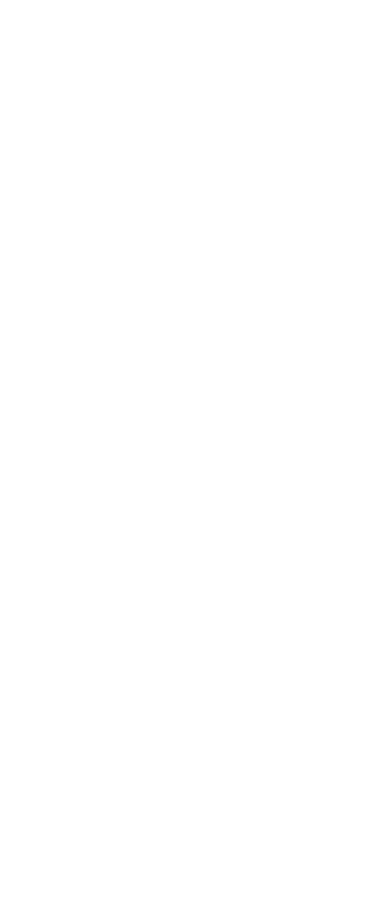
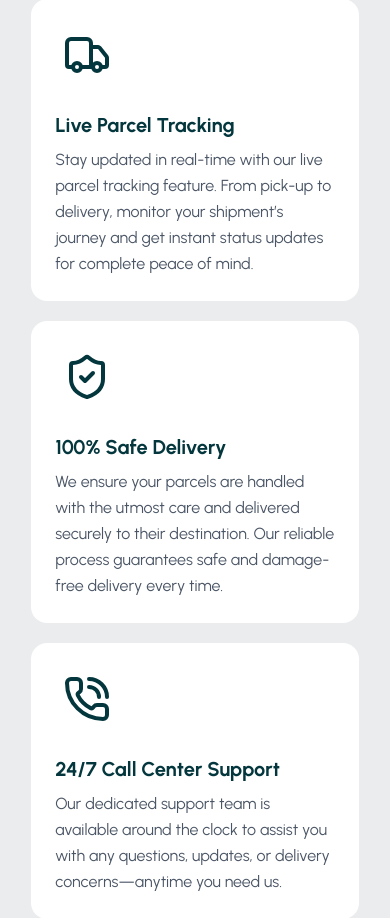
Before and after one commit to obaidullah-miazi-dev/ZapShift-web, a React (Vite) app: page / in a window 390 px wide. Shown: the part 5023-5941 px from the top of the page. Before the commit the page ends 4832 px from the top, so only its background shows below. Built offline with nearby package versions, Linux system fonts and the light colour scheme.

Commit message:
added features section with card

```diff
--- a/src/Pages/Home.jsx
+++ b/src/Pages/Home.jsx
@@ -3,6 +3,7 @@
 import HowItWorks from '../components/HowItWorks';
 import OurService from '../components/OurService';
 import Brands from '../components/Brands';
+import FeaturesSection from '../components/FeaturesSection';
 
 const Home = () => {
     return (
@@ -11,6 +12,7 @@
             <HowItWorks />
             <OurService />
             <Brands />
+            <FeaturesSection />
         </>
     );
 };
--- /dev/null
+++ b/src/components/FeatureCard.jsx
@@ -0,0 +1,28 @@
+// src/components/FeatureCard.jsx
+import React from "react";
+import CircleIcon from "./CircleIcon";
+
+const FeatureCard = ({ icon, title, description }) => {
+  return (
+    <div className="bg-white rounded-2xl p-6 md:p-8 flex flex-col md:flex-row items-start gap-6 hover:shadow-lg transition-shadow">
+      {/* Icon + Circle arrow */}
+      <div className="shrink-0">
+        <div className="w-16 h-16 md:w-20 md:h-20 flex items-center justify-center text-second">
+          {icon}
+        </div>
+      </div>
+
+      {/* Text */}
+      <div className="flex-1">
+        <h4 className="font-bold text-second text-xl md:text-2xl mb-2">
+          {title}
+        </h4>
+        <p className="text-gray-600 leading-relaxed">
+          {description}
+        </p>
+      </div>
+    </div>
+  );
+};
+
+export default FeatureCard;
--- /dev/null
+++ b/src/components/FeaturesSection.jsx
@@ -0,0 +1,52 @@
+// src/components/FeaturesSection.jsx
+import React from "react";
+import Container from "./Container";
+import FeatureCard from "./FeatureCard";
+
+import {
+  Truck,
+  ShieldCheck,
+  PhoneCall,
+} from "lucide-react";
+
+const FeaturesSection = () => {
+  const features = [
+    {
+      icon:<Truck size={48} />,
+      title: "Live Parcel Tracking",
+      description:
+        "Stay updated in real-time with our live parcel tracking feature. From pick-up to delivery, monitor your shipment’s journey and get instant status updates for complete peace of mind.",
+    },
+    {
+      icon: <ShieldCheck size={48} />,
+      title: "100% Safe Delivery",
+      description:
+        "We ensure your parcels are handled with the utmost care and delivered securely to their destination. Our reliable process guarantees safe and damage-free delivery every time.",
+    },
+    {
+      icon: <PhoneCall size={48} />,
+      title: "24/7 Call Center Support",
+      description:
+        "Our dedicated support team is available around the clock to assist you with any questions, updates, or delivery concerns—anytime you need us.",
+    },
+  ];
+
+  return (
+    <section className="w-11/12 mx-auto  mt-32">
+      <Container>
+        <div className="space-y-5 border-y-2 border-dashed border-gray-400 py-20 ">
+          {features.map((feat, idx) => (
+            <FeatureCard
+              key={idx}
+              icon={feat.icon}
+              title={feat.title}
+              description={feat.description}
+            />
+          ))}
+        </div>
+      </Container>
+    </section>
+  );
+};
+
+export default FeaturesSection;
```
